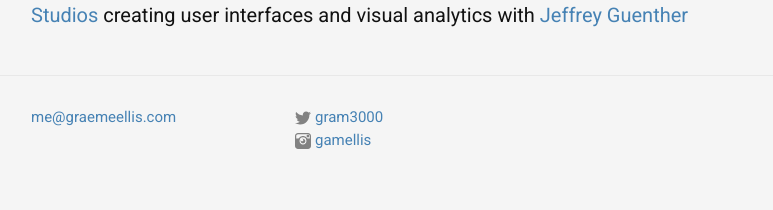
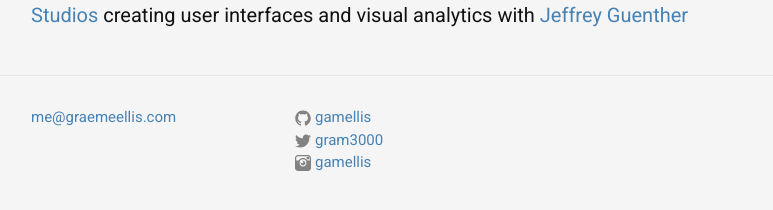
Before and after one commit to gamellis/gamellis.github.io, a Jekyll site: the page built from index.html, in a window 1280 px wide. Shown: the part 461-671 px from the top of the page, without its empty margins (239-1012 px from the left). Built offline with Jekyll 4.4.1, drawn with Linux system fonts in a browser that asks for light colours.

```diff
--- /dev/null
+++ b/CNAME
@@ -0,0 +1 @@
+www.graemeellis.com
--- a/_config.yml
+++ b/_config.yml
@@ -6,7 +6,7 @@ baseurl: "" # the subpath of your site, e.g. /blog/
 url: "http://graemeellis.com" # the base hostname & protocol for your site
 twitter_username: gram3000
 instagram_username: gamellis
-github_username:
+github_username: gamellis
 
 # Build settings
 markdown: kramdown
```
Also changed, not shown: 2 other files.
